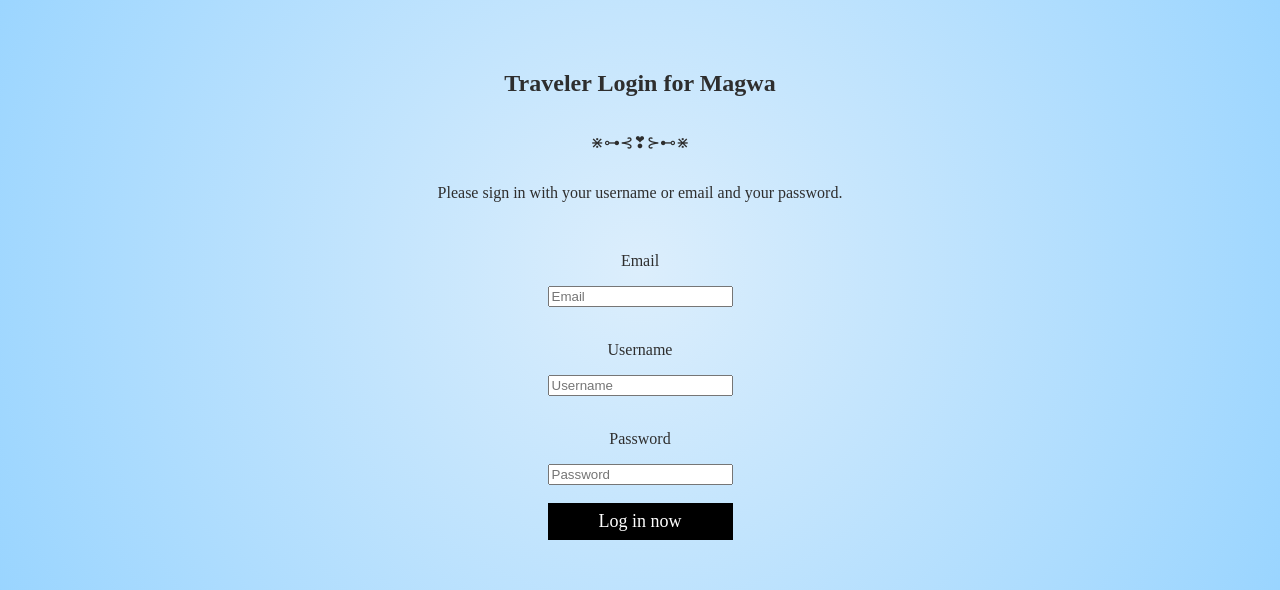
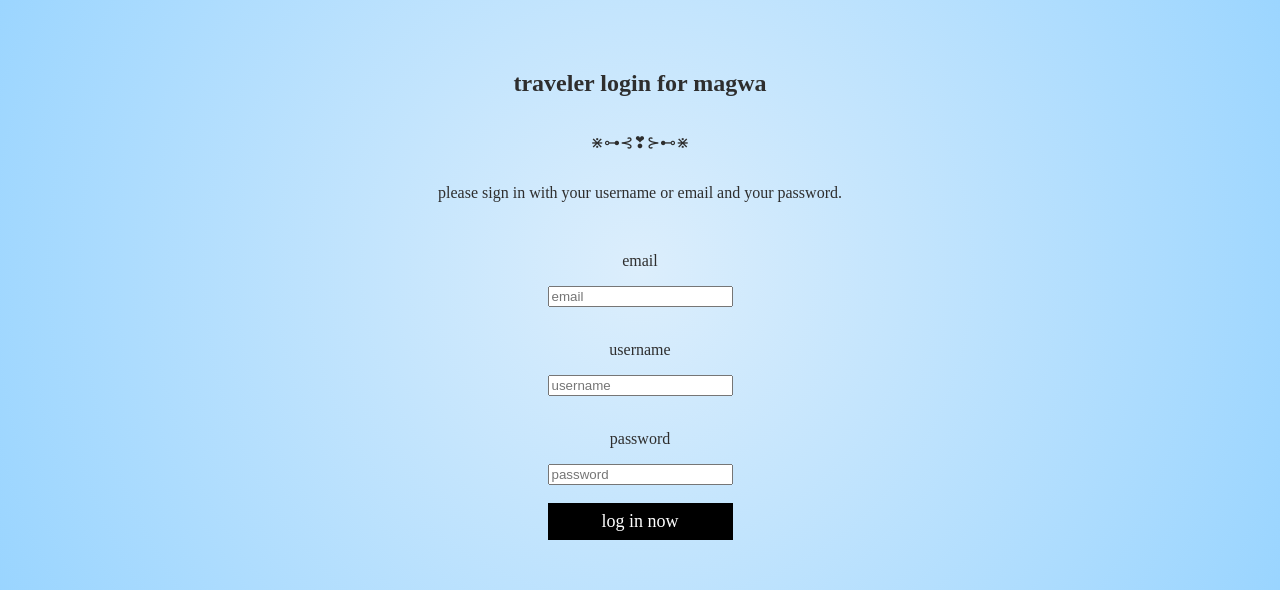
Before and after one commit to tessmueske/tourism-app, a React (Create React App) app in the folder client/: page /login/traveler in a window 1280 px wide. Shown: the part 155-745 px from the top of the page. Built offline with nearby package versions, Linux system fonts and the light colour scheme; no server answers; a web font is replaced by a local one.

Commit message:
cleaning

```diff
--- a/client/src/components/Login.js
+++ b/client/src/components/Login.js
@@ -6,10 +6,9 @@ function Login() {
     return (
         <div className="account-center-container">
             <p>i want to log in as...</p>
-            <Link to="/login/traveler">a traveler</Link>
-            <Link to="/login/localexpert">a local expert</Link>
-            <Link to="/login/advertiser">an advertiser</Link>
-            <br></br>
+            <Link to="/login/traveler" className="nav-link">a traveler</Link>
+            <Link to="/login/localexpert" className="nav-link">a local expert</Link>
+            <Link to="/login/advertiser" className="nav-link">an advertiser</Link>
             <p>thank you for using magwa!</p>
         </div>
     )
--- a/client/src/components/MyProfile.js
+++ b/client/src/components/MyProfile.js
@@ -6,7 +6,7 @@ import "../card.css"
 
 function MyProfile() {
     const navigate = useNavigate();
-    const { email, username } = useUserContext();
+    const { username, email } = useContext(useUserContext);
     const [profile, setProfile] = useState({
         name: "",
         bio: "",
@@ -15,9 +15,7 @@ function MyProfile() {
     });
 
     useEffect(() => {
-        console.log("Email:", email);
-        console.log("Username:", username);
-        fetch(`/profile/user?email=${email}`, { method: "GET" })
+        fetch(`/profile/user/${email}`, { method: "GET" })
           .then((response) => {
             if (response.ok) {
               return response.json();
--- a/client/src/components/NavBar.js
+++ b/client/src/components/NavBar.js
@@ -39,7 +39,7 @@ function NavBar({ user, handleLogout }) {
               <Link to="/welcome/home">home</Link>
             </li>
             <li>
-              <Link to="/profile/user/:user_id">my profile</Link>
+              <Link to="/profile/user/:email">my profile</Link>
             </li>
             <li>
               <Link to="/community">community discussion</Link>
--- a/client/src/components/Pending.js
+++ b/client/src/components/Pending.js
@@ -4,7 +4,7 @@ import '../index.css';
 function Pending(){
   return (
     <div className='account-center-container'>
-        <p>thank you for signing up to use magwa and make the canary islands better. we'll let you know if your profile has been accepted or rejected asap!</p>
+        <p>thank you for signing up to use magwa and make the canary islands better. we'll let you know via the email your signed up with if your profile has been accepted or rejected asap!</p>
     </div>
   );
 };
--- a/client/src/components/Signup.js
+++ b/client/src/components/Signup.js
@@ -6,9 +6,9 @@ function Signup() {
     return (
         <div className="account-center-container">
             <p>i want to sign up as...</p>
-            <Link to="/signup/traveler">a traveler</Link>
-            <Link to="/signup/localexpert">a local expert</Link>
-            <Link to="/signup/advertiser">an advertiser</Link>
+            <Link to="/signup/traveler" className="nav-link">a traveler</Link>
+            <Link to="/signup/localexpert" className="nav-link">a local expert</Link>
+            <Link to="/signup/advertiser" className="nav-link">an advertiser</Link>
             <p>don't know? <Link to="/about">click here</Link>.</p>
         </div>
     )
--- a/client/src/components/TravelerLogin.js
+++ b/client/src/components/TravelerLogin.js
@@ -53,9 +53,9 @@ function TravelerLogin({ setUser }) {
 
   return (
     <div className="account-center-container">
-      <h2>Traveler Login for Magwa</h2>
+      <h2>traveler login for magwa</h2>
       <p>⋇⊶⊰❣⊱⊷⋇</p>
-      <p>Please sign in with your username or email and your password.</p>
+      <p>please sign in with your username or email and your password.</p>
       <br />
 
       <Formik
@@ -66,11 +66,11 @@ function TravelerLogin({ setUser }) {
         {({ isSubmitting, errors }) => (
           <Form>
             <div className="inputContainer">
-              <p>Email</p>
+              <p>email</p>
               <Field
                 type="email"
                 name="email"
-                placeholder="Email"
+                placeholder="email"
                 className="inputBox"
               />
               <ErrorMessage name="email" component="div" className="errorLabel" />
@@ -78,11 +78,11 @@ function TravelerLogin({ setUser }) {
             <br />
 
             <div className="inputContainer">
-              <p>Username</p>
+              <p>username</p>
               <Field
                 type="text"
                 name="username"
-                placeholder="Username"
+                placeholder="username"
                 className="inputBox"
               />
               <ErrorMessage name="username" component="div" className="errorLabel" />
@@ -90,11 +90,11 @@ function TravelerLogin({ setUser }) {
             <br />
 
             <div className="inputContainer">
-              <p>Password</p>
+              <p>password</p>
               <Field
                 type="password"
                 name="password"
-                placeholder="Password"
+                placeholder="password"
                 className="inputBox"
               />
               <ErrorMessage name="password" component="div" className="errorLabel" />
@@ -102,7 +102,7 @@ function TravelerLogin({ setUser }) {
             <br />
 
             <button type="submit" className="button" disabled={isSubmitting}>
-              {isSubmitting ? "Logging in..." : "Log in now"}
+              {isSubmitting ? "logging in..." : "log in now"}
             </button>
 
             {errors.api && (
--- a/client/src/components/UpdateProfile.js
+++ b/client/src/components/UpdateProfile.js
@@ -1,9 +1,13 @@
 import React from "react";
 import { Formik, Form, Field, ErrorMessage } from "formik";
 import * as Yup from "yup";
+import { useUserContext } from "./UserContext";
 import "../index.css";
+import "../card.css"
 
 function UpdateProfile({ onUpdate }) {
+    const { email, username } = useUserContext();
+
   return (
     <Formik
       initialValues={{ name: "", bio: "", age: "", gender: "" }}
@@ -13,7 +17,7 @@ function UpdateProfile({ onUpdate }) {
           .integer("Age must be an integer"),
       })}
       onSubmit={(values, { setSubmitting, setErrors }) => {
-        fetch("/profile/user/${email}", {
+        fetch(`/profile/user/${email}/update`, {
           method: "PUT",
           headers: {
             "Content-Type": "application/json",
--- a/client/src/components/UserContext.js
+++ b/client/src/components/UserContext.js
@@ -3,13 +3,8 @@ import React, { createContext, useContext, useState } from "react";
 const UserContext = createContext();
 
 export const UserProvider = ({ children }) => {
-  const [email, setEmail] = useState("user@example.com");
-  const [username, setUsername] = useState("user");
-
-  const updateUser = (userData) => {
-    setEmail(userData.email);
-    setUsername(userData.username);
-  };
+  const [email, setEmail] = useState("");
+  const [username, setUsername] = useState("");
 
   return (
     <UserContext.Provider value={{ email, setEmail, username, setUsername }}>
```
Also changed, not shown: 1 other file (tests, documents, lock files or other folders).
